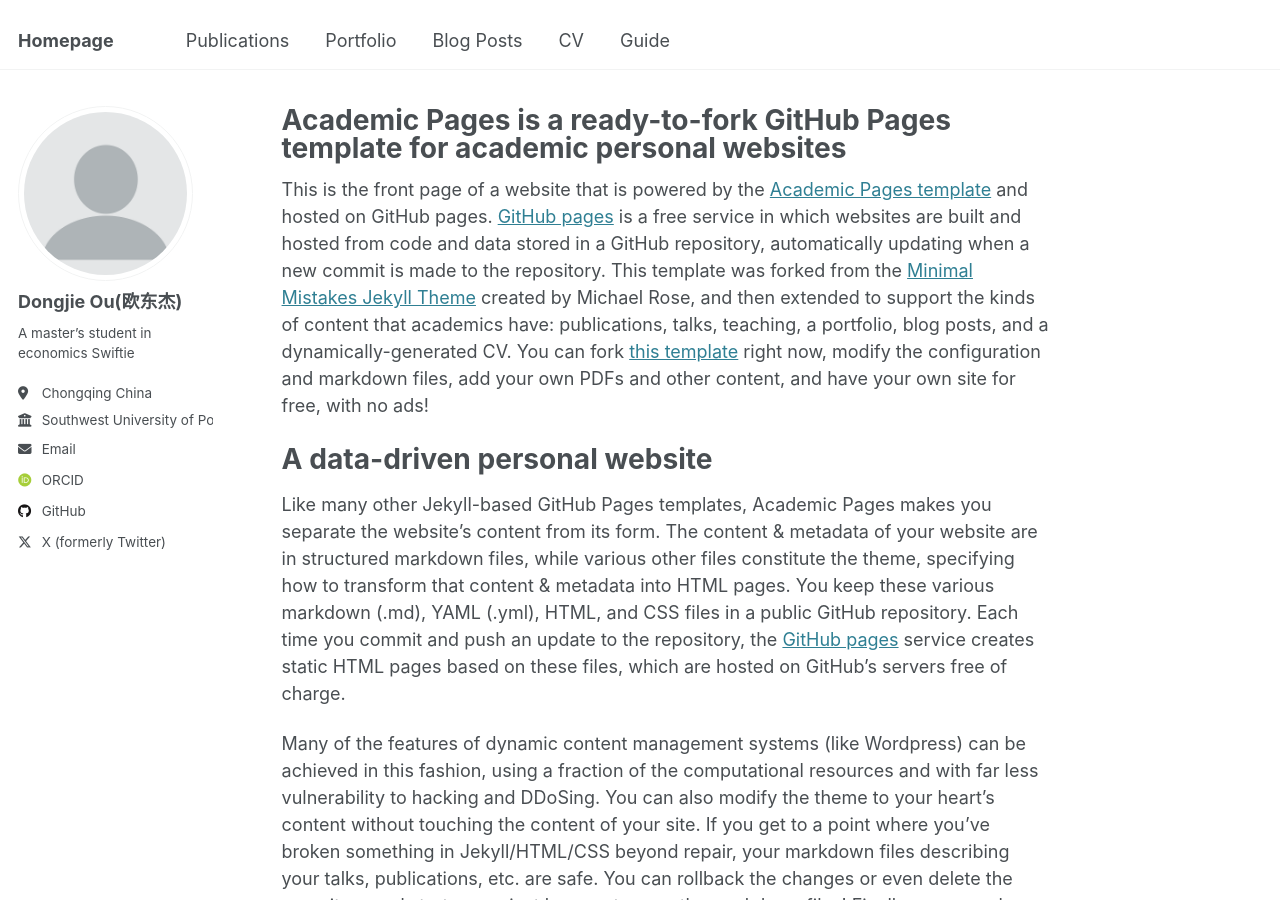
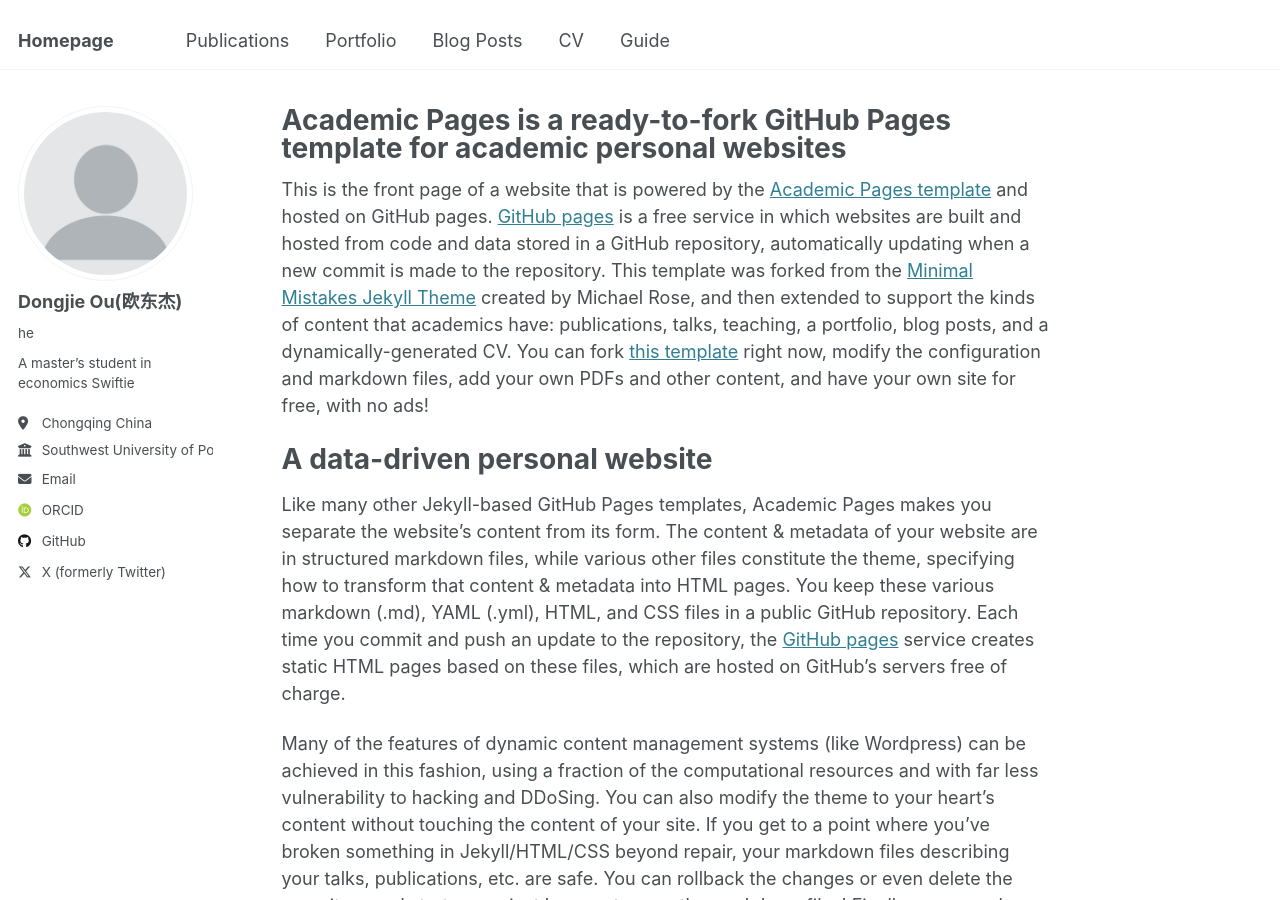
Before and after one commit to oudongjie2001/oudongjie2001.github.io, a Jekyll site: the page built from _pages/about.md, in a window 1280 px wide and 900 px high. Built offline with Jekyll 4.4.1, drawn with Linux system fonts in a browser that asks for light colours; some web fonts are replaced.

```diff
--- a/_config.yml
+++ b/_config.yml
@@ -24,7 +24,7 @@ author:
   # Biographic information
   avatar           : "profile.png"
   name             : "Dongjie Ou(欧东杰)"
-  pronouns         : # example: "she/her"
+  pronouns         : "he" # example: "she/her"
   bio              : "A master’s student in economics
 Swiftie"
   location         : "Chongqing China"
```
